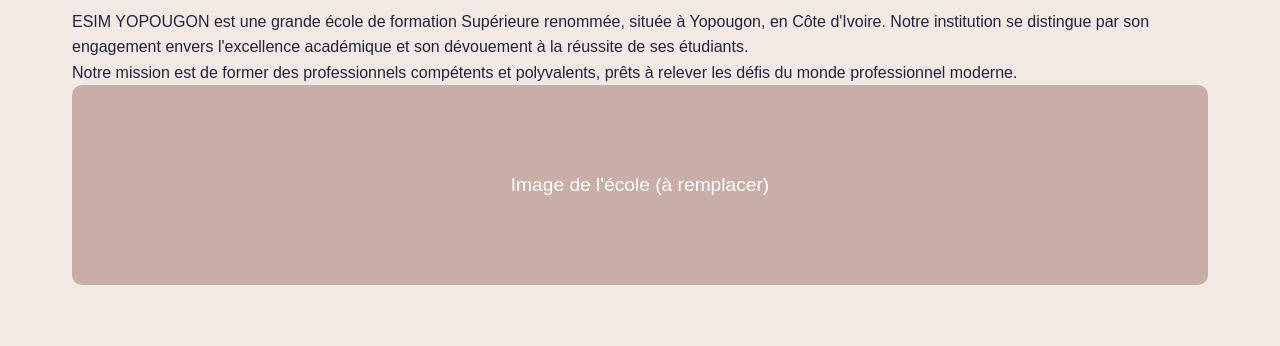
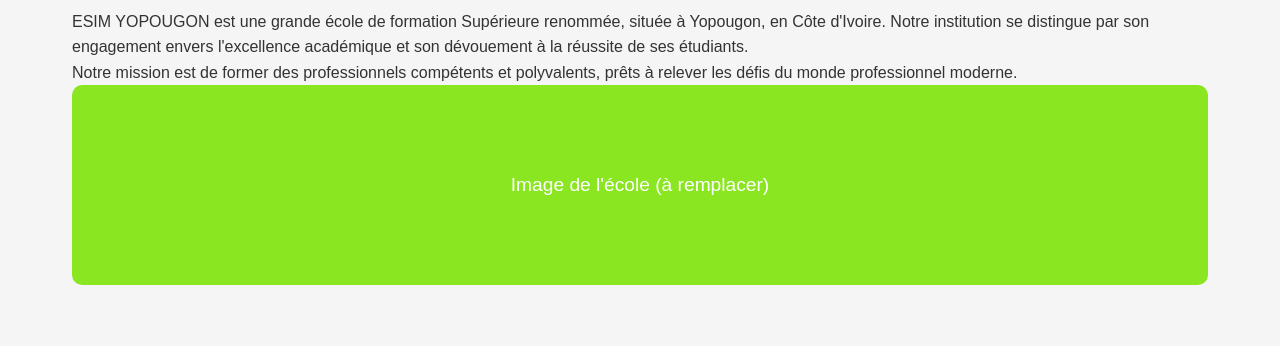
Before and after one commit to Davix7447/ESIM-YOPOUGON, a plain HTML site: page index.html in a window 1280 px wide. Shown: the part 315-661 px from the top of the page. Drawn offline with nearby package versions, Linux system fonts and the light colour scheme.

Commit message:
git commit -m

```diff
--- a/styles.css
+++ b/styles.css
@@ -1,10 +1,10 @@
 :root {
-    --primary-color: #4a4e69;
-    --secondary-color: #9a8c98;
-    --accent-color: #c9ada7;
-    --text-color: #22223b;
-    --bg-color: #f2e9e4;
-}
+    --primary-color: #34495e;
+    --secondary-color: #2c3e50;
+    --accent-color: #8be622;
+    --text-color: #333333;
+    --bg-color: #f5f5f5;
+  }
 
 * {
     box-sizing: border-box;
```
